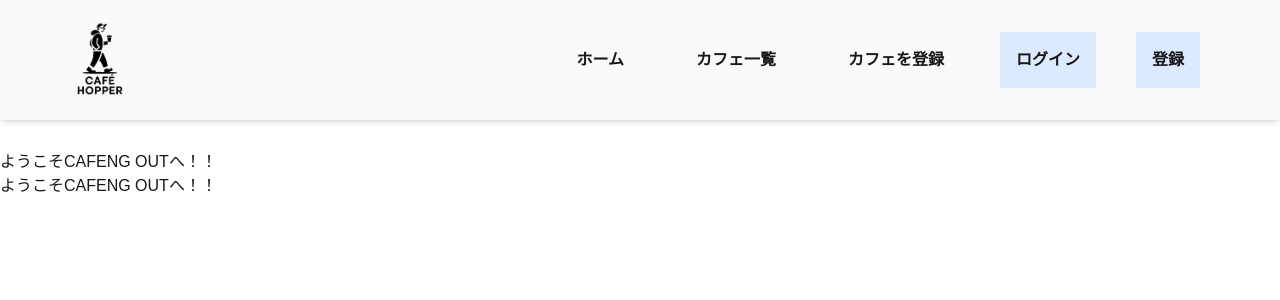
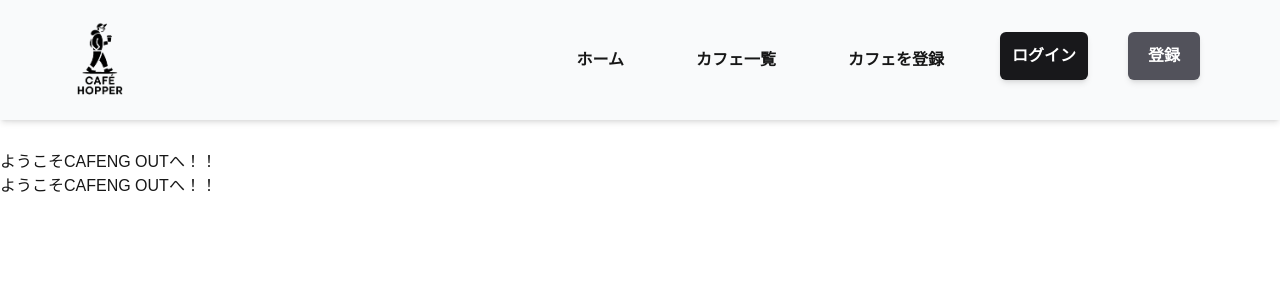
Before and after one commit to taka10-web/cafes-app, a Next.js app: page / in a window 1280 px wide. Shown: the top 300 px of the page. Built offline with nearby package versions, Linux system fonts and the light colour scheme.

Commit message:
エラー処理とボタンの調整

```diff
--- a/app/api/cafes/route.ts
+++ b/app/api/cafes/route.ts
@@ -2,8 +2,8 @@ import Cafes from "@/app/models/Cafes";
 import dbConnect from "@/lib/dbConnect";
 import { NextResponse } from "next/server";
 import { MongoError } from "mongodb";
-import { redirect } from "next/navigation";
 
+//カフェの一覧を取得
 export async function GET() {
   await dbConnect();
   try {
@@ -17,17 +17,20 @@ export async function GET() {
     } else if (err instanceof Error) {
       return NextResponse.json({ error: `Error: error ${err.message}` });
     } else {
-      return NextResponse.json({ error: "原因不明のエラーです" });
+      return NextResponse.json(
+        { error: "原因不明のエラーです" },
+        { status: 500 }
+      );
     }
   }
 }
 
+//カフェの登録
 export async function POST(req: Request) {
   await dbConnect();
   try {
     const data = await req.json();
     const cafe = new Cafes(data);
-    console.log("データを受け取りました");
     await cafe.save(data);
   } catch (err) {
     if (err instanceof MongoError) {
@@ -35,7 +38,10 @@ export async function POST(req: Request) {
     } else if (err instanceof Error) {
       return NextResponse.json({ error: `Error: error ${err.message}` });
     } else {
-      return NextResponse.json({ error: "原因不明のエラーです" });
+      return NextResponse.json(
+        { error: "原因不明のエラーです" },
+        { status: 500 }
+      );
     }
   }
   return NextResponse.json({ message: "カフェが正常に登録されました" });
--- a/components/layouts/Header.tsx
+++ b/components/layouts/Header.tsx
@@ -40,11 +40,15 @@ export const Header = () => {
                   <a href={"/add"}>カフェを登録</a>
                 </li>
               </ul>
-              <div className="p-4 ml-10 bg-blue-100">
-                <button>ログイン</button>
+              <div className="ml-10">
+                <button className="p-3 bg-zinc-900 shadow-md rounded-md text-white">
+                  ログイン
+                </button>
               </div>
-              <div className="p-4 ml-10 bg-blue-100">
-                <button>登録</button>
+              <div className="ml-10">
+                <button className="py-3 px-5 bg-zinc-600 shadow-md rounded-md text-white">
+                  登録
+                </button>
               </div>
             </div>
           </div>
```
